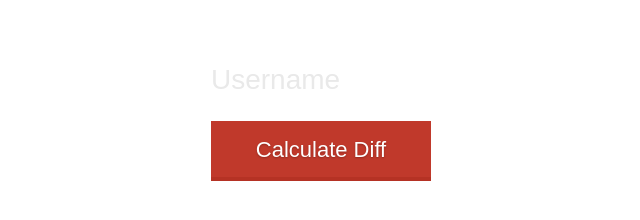
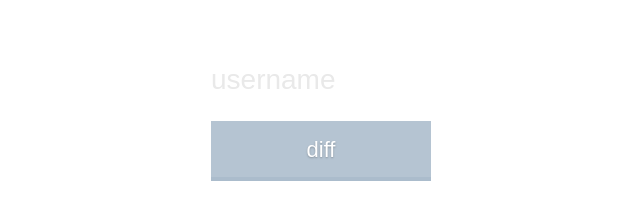
Before and after one commit to viveketic/gdiff, a plain HTML site: page index.html in a window 1280 px wide. Shown: the whole page, without its empty margins (205-845 px from the left). Drawn offline with Linux system fonts and the light colour scheme.

Commit message:
button color change

```diff
--- a/index.html
+++ b/index.html
@@ -10,9 +10,9 @@
 <body onload="init()">
 
 <div class="container">
-  <input type="text" class="textBox" placeholder="Username" id="textBox" onkeypress="processKey(event)"/>
+  <input type="text" class="textBox" placeholder="username" id="textBox" onkeypress="processKey(event)"/>
   <br><br>
-  <input type="button" class="pomegranate-flat-button" id="button" value="Calculate Diff"/>
+  <input type="button" class="flat-button" id="button" value="diff"/>
   <br><br>
 
   <div id="output"></div>
--- a/styles/main.css
+++ b/styles/main.css
@@ -90,7 +90,7 @@ input{
 /*http://cssdeck.com/labs/beautiful-flat-buttons */
 /* #Pomegranate Flat Button
 ==================================================*/
-.pomegranate-flat-button {
+.flat-button {
   position: relative;
   vertical-align: top;
   width: 220px;
@@ -100,14 +100,14 @@ input{
   color: white;
   text-align: center;
   text-shadow: 0 1px 2px rgba(0, 0, 0, 0.25);
-  background: #c0392b;
+  background: #abcd;
   border: 0;
-  border-bottom: 2px solid #b53224;
+  border-bottom: 2px solid #abcd;
   cursor: pointer;
-  -webkit-box-shadow: inset 0 -2px #b53224;
-  box-shadow: inset 0 -2px #b53224;
+  -webkit-box-shadow: inset 0 -2px #abcd;
+  box-shadow: inset 0 -2px #abcd;
 }
-.pomegranate-flat-button:active {
+.flat-button:active {
   top: 1px;
   outline: none;
   -webkit-box-shadow: none;
```
Also changed, not shown: 1 other file.
